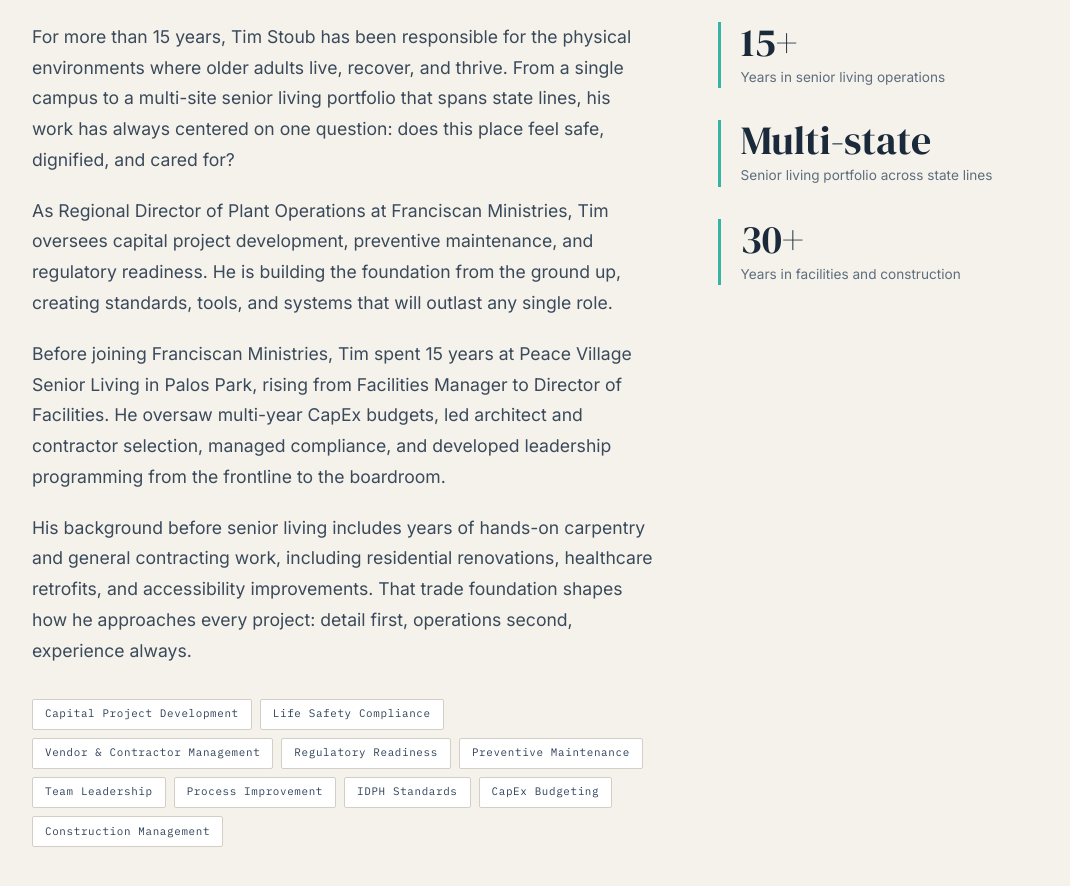
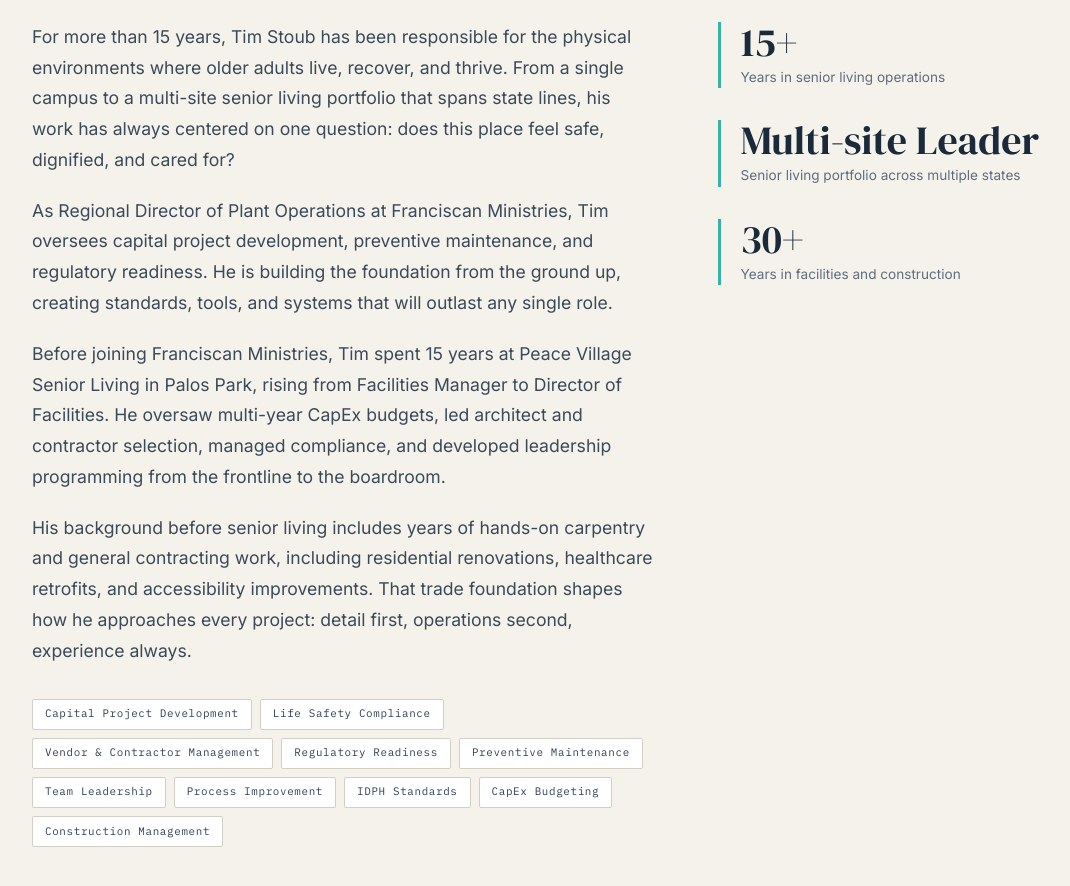
Before and after one commit to tstoub77/tstoub.com, a plain HTML site: page index.html in a window 1280 px wide. Shown: the part 1060-1946 px from the top of the page, without its empty margins (58-1128 px from the left). Drawn offline with Linux system fonts and the light colour scheme.

Commit message:
Background stat: Multi-site Leader across multiple states
Co-Authored-By: Claude Opus 5.5 <noreply@anthropic.com>

```diff
--- a/index.html
+++ b/index.html
@@ -386,8 +386,8 @@
           <div class="stat-caption">Years in senior living operations</div>
         </div>
         <div class="stat-block">
-          <div class="stat-value">Multi-state</div>
-          <div class="stat-caption">Senior living portfolio across state lines</div>
+          <div class="stat-value">Multi-site Leader</div>
+          <div class="stat-caption">Senior living portfolio across multiple states</div>
         </div>
         <div class="stat-block">
           <div class="stat-value">30+</div>
```
